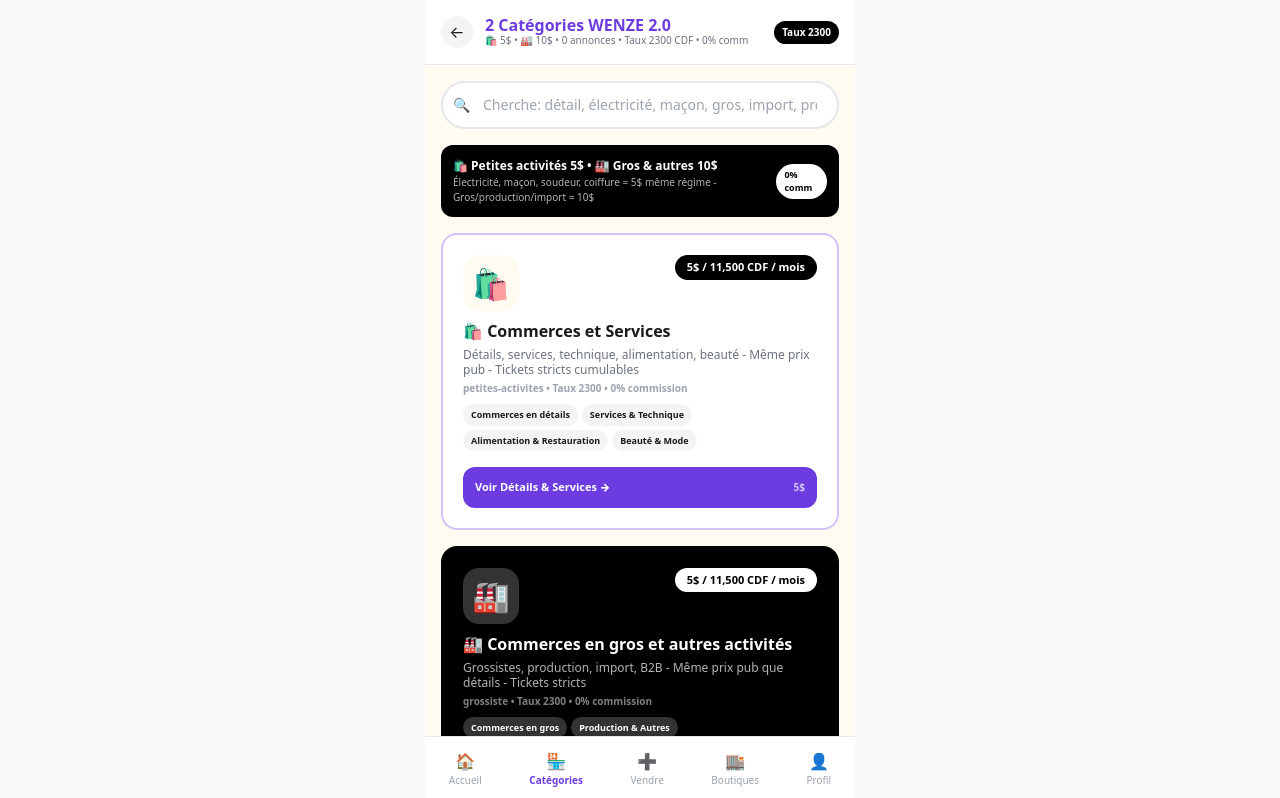
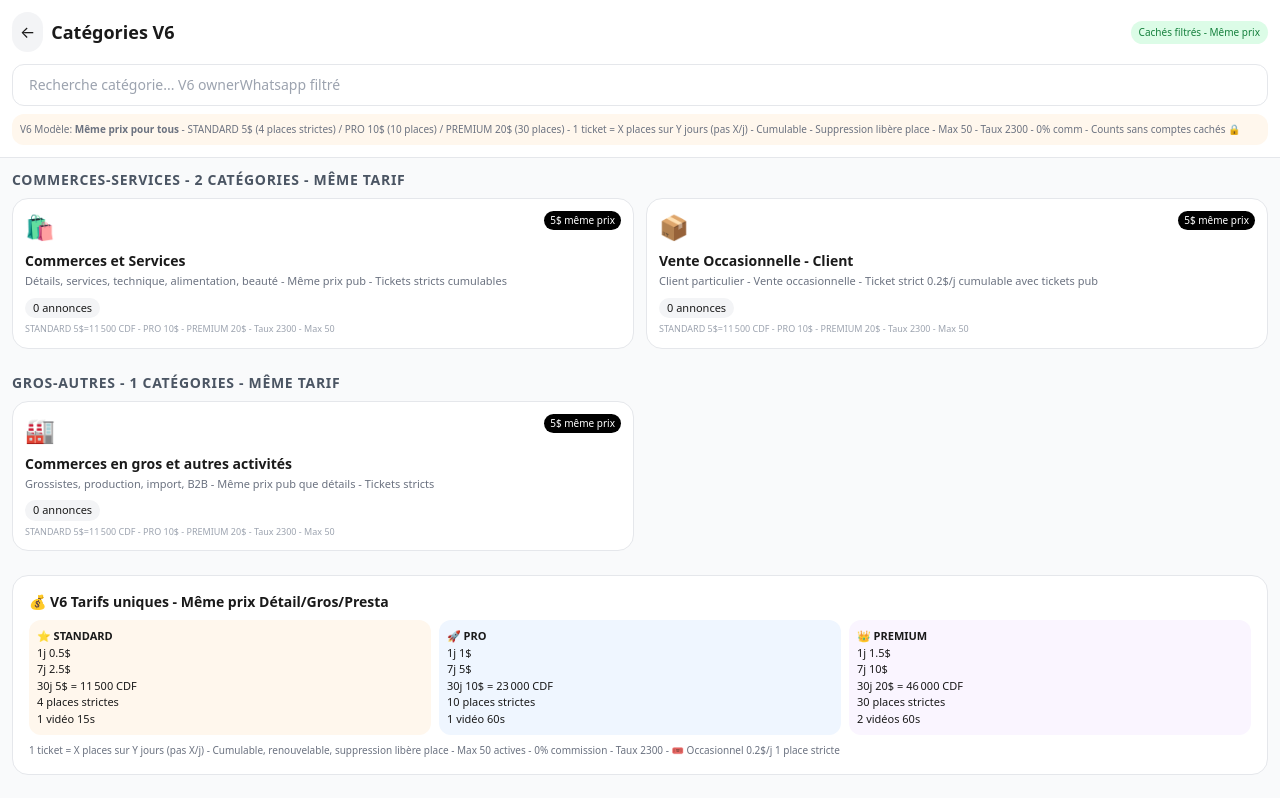
Before and after one commit to kongolokelvin47-cmd/Wenze-pwa, a Next.js app: page /categorie in a window 1280 px wide. Shown: the top 798 px of the page. Built offline with nearby package versions, Linux system fonts and the light colour scheme.

Commit message:
Enhance CategoriesPage with paid counts and UI updates
Updated the CategoriesPage component to include additional state management for paid counts, improved search functionality, and modified the UI for better user experience.

```diff
--- a/app/categorie/page.tsx
+++ b/app/categorie/page.tsx
@@ -2,22 +2,71 @@
 import Link from "next/link";
 import { useState, useMemo, useEffect } from "react";
 import { CATEGORIES_WENZE, normalizeCategorie, getPrixByCategorie, getCategorieById } from "@/lib/categories";
-import { TAUX_CDF } from "@/lib/paiement";
+import { PALIERS, TAUX_CDF, toCDFString } from "@/lib/paiement";
 
 export default function CategoriesPage() {
   const [search, setSearch] = useState("");
   const [counts, setCounts] = useState<Record<string, number>>({});
+  const [countsPayes, setCountsPayes] = useState<Record<string, number>>({});
 
   useEffect(()=>{
     try{
       const list = JSON.parse(localStorage.getItem("wenze_annonces_list") || "[]");
+      const allUsersRaw = localStorage.getItem("wenze_all_users");
+      const allUsers = allUsersRaw ? JSON.parse(allUsersRaw) : [];
+      const userMap = new Map<string, any>();
+      for(const u of allUsers){
+        const wa = (u.ownerWhatsapp||u.whatsapp||"").toString().replace(/[^0-9]/g,"");
+        if(wa) userMap.set(wa, u);
+      }
+
       const c: Record<string, number> = {};
+      const cPaye: Record<string, number> = {};
+
+      // V6: fonction check si compte caché
+      const isCacheForAnnonce = (a:any)=>{
+        try{
+          const wa = (a.ownerWhatsapp||a.whatsapp||a.userId||"").toString().replace(/[^0-9]/g,"");
+          const user = userMap.get(wa) || { ownerWhatsapp: wa, whatsapp: wa, createdAt: a.createdAt, id: wa };
+          const { isCompteCache } = require("@/lib/paiement");
+          if(typeof isCompteCache==="function"){
+            return isCompteCache(user);
+          }
+          return false;
+        }catch{ return false; }
+      };
+
+      const isPayeForAnnonce = (a:any)=>{
+        try{
+          const wa = (a.ownerWhatsapp||a.whatsapp||"").toString().replace(/[^0-9]/g,"");
+          const user = userMap.get(wa) || { ownerWhatsapp: wa, whatsapp: wa, createdAt: a.createdAt, id: wa };
+          const { checkFreemiumWenze } = require("@/lib/paiement");
+          const ab = checkFreemiumWenze(user, 0);
+          return !!ab.isPaye;
+        }catch{ return false; }
+      };
+
       list.forEach((a:any)=>{
+        if(isCacheForAnnonce(a)) return; // V6: ne compte pas cachés
         const id = normalizeCategorie(a.categorieId || a.categorie || "commerces-services");
         c[id] = (c[id]||0)+1;
+        if(isPayeForAnnonce(a)){
+          cPaye[id] = (cPaye[id]||0)+1;
+        }
       });
+
+      // Compat: compte aussi pour groupe parent
+      for(const cat of CATEGORIES_WENZE){
+        const norm = normalizeCategorie(cat.id);
+        if(c[norm]){
+          const groupe = (cat as any).groupe || "commerces-services";
+          c[groupe] = (c[groupe]||0)+c[norm];
+        }
+      }
+
       setCounts(c);
-    }catch{}
+      setCountsPayes(cPaye);
+    }catch(e){ console.error("counts V6 error", e); }
   },[]);
 
   const filtered = useMemo(()=>{
@@ -26,94 +75,83 @@ export default function CategoriesPage() {
     return CATEGORIES_WENZE.filter(cat =>
       cat.id.toLowerCase().includes(q) ||
       cat.titre.toLowerCase().includes(q) ||
-      cat.titreCourt.toLowerCase().includes(q) ||
-      cat.description.toLowerCase().includes(q) ||
-      cat.regime.toLowerCase().includes(q) ||
-      cat.activites.some(a=>a.label.toLowerCase().includes(q))
+      (cat as any).description?.toLowerCase().includes(q) ||
+      (cat as any).keywords?.some((k:string)=> k.toLowerCase().includes(q))
     );
   },[search]);
 
+  const grouped = useMemo(()=>{
+    const g: Record<string, typeof CATEGORIES_WENZE> = {};
+    for(const cat of filtered){
+      const groupe = (cat as any).groupe || (cat.id.includes("gros")||cat.id.includes("agro") ? "gros-autres" : "commerces-services");
+      if(!g[groupe]) g[groupe]=[];
+      g[groupe].push(cat);
+    }
+    return g;
+  },[filtered]);
+
   return (
-    <div className="max-w-[430px] mx-auto bg-[#FFFBF0] min-h-screen pb-24">
-      <header className="sticky top-0 bg-white z-20 p-4 border-b flex items-center gap-3">
-        <Link href="/" className="w-8 h-8 bg-gray-100 rounded-full flex items-center justify-center">←</Link>
-        <div className="flex-1">
-          <h1 className="font-black text-[#6C3CE0] leading-none">2 Catégories WENZE 2.0</h1>
-          <p className="text-[10px] text-gray-500">🛍️ 5$ • 🏭 10$ • {Object.values(counts).reduce((a,b)=>a+b,0)} annonces • Taux {TAUX_CDF} CDF • 0% comm</p>
+    <div className="min-h-screen bg-gray-50 pb-20">
+      <div className="sticky top-0 z-10 bg-white border-b p-3">
+        <div className="flex items-center gap-2 mb-3">
+          <Link href="/" className="p-2 rounded-full bg-gray-100">←</Link>
+          <h1 className="font-bold text-lg">Catégories V6</h1>
+          <span className="ml-auto text-[10px] bg-green-100 text-green-700 px-2 py-1 rounded-full">Cachés filtrés - Même prix</span>
         </div>
-        <span className="text-[10px] bg-black text-white px-2 py-1 rounded-full font-black">Taux {TAUX_CDF}</span>
-      </header>
-
-      <div className="p-4">
-        <div className="relative mb-4">
-          <input value={search} onChange={e=>setSearch(e.target.value)} placeholder="Cherche: détail, électricité, maçon, gros, import, production..." className="w-full bg-white border-2 rounded-full py-3 px-5 pl-10 text-sm outline-none focus:border-[#6C3CE0]" />
-          <span className="absolute left-3 top-3.5 text-sm">🔍</span>
+        <input value={search} onChange={e=>setSearch(e.target.value)} placeholder="Recherche catégorie... V6 ownerWhatsapp filtré" className="w-full border rounded-xl px-4 py-2.5 text-sm focus:ring-2 focus:ring-orange-400 outline-none" />
+        <div className="mt-2 text-[10px] text-gray-500 bg-orange-50 p-2 rounded-xl">
+          V6 Modèle: <b>Même prix pour tous</b> - STANDARD 5$ (4 places strictes) / PRO 10$ (10 places) / PREMIUM 20$ (30 places) - 1 ticket = X places sur Y jours (pas X/j) - Cumulable - Suppression libère place - Max 50 - Taux {TAUX_CDF} - 0% comm - Counts sans comptes cachés 🔒
+        </div>
       </div>
 
-        <div className="bg-black text-white rounded-xl p-3 mb-4 flex justify-between items-center">
-          <div>
-            <p className="font-black text-[12px]">🛍️ Petites activités 5$ • 🏭 Gros & autres 10$</p>
-            <p className="text-[10px] opacity-70">Électricité, maçon, soudeur, coiffure = 5$ même régime - Gros/production/import = 10$</p>
+      <div className="p-3 space-y-6">
+        {Object.entries(grouped).map(([groupe, cats])=>(
+          <div key={groupe}>
+            <h2 className="font-bold text-sm mb-2 uppercase tracking-wider text-gray-600">{groupe} - {cats.length} catégories - Même tarif</h2>
+            <div className="grid grid-cols-2 gap-3">
+              {cats.map((cat:any)=>{
+                const norm = normalizeCategorie(cat.id);
+                const count = counts[norm]||0;
+                const countPaye = countsPayes[norm]||0;
+                const prixInfo = getPrixByCategorie(cat.id); // V6: retourne même prix 5$ pour compat
+                return (
+                  <Link key={cat.id} href={`/categorie/${cat.id}`} className="bg-white rounded-2xl border p-3 hover:shadow-md transition relative overflow-hidden">
+                    <div className="flex items-start justify-between">
+                      <div className="text-2xl">{cat.icone||cat.icon||"📦"}</div>
+                      <div className="text-[10px] bg-black text-white px-1.5 py-0.5 rounded-full">5$ même prix</div>
                     </div>
-          <span className="bg-white text-black text-[9px] px-2 py-1 rounded-full font-black">0% comm</span>
+                    <div className="font-bold text-sm mt-2 line-clamp-1">{cat.titre}</div>
+                    <div className="text-[11px] text-gray-500 line-clamp-2 mt-0.5">{cat.description||""}</div>
+                    <div className="flex items-center gap-2 mt-2">
+                      <span className="text-[11px] bg-gray-100 px-2 py-0.5 rounded-full">{count} annonces</span>
+                      {countPaye>0 && <span className="text-[10px] bg-green-100 text-green-700 px-1.5 py-0.5 rounded-full">⭐ {countPaye} payées</span>}
                     </div>
-
-        <div className="grid grid-cols-1 gap-4">
-          {filtered.map(cat => {
-            const prix = getPrixByCategorie(cat.id);
-            return (
-              <Link key={cat.id} href={`/categorie/${cat.id}`} className={`border-2 rounded-2xl p-5 flex flex-col gap-2 hover:shadow-md transition active:scale-[0.98] ${cat.id==="gros-autres"?"bg-black text-white border-black":"bg-white border-[#6C3CE0]/30 hover:border-[#6C3CE0]"}`}>
-                <div className="flex justify-between items-start">
-                  <div className={`w-14 h-14 rounded-2xl flex items-center justify-center text-[30px] ${cat.id==="gros-autres"?"bg-white/20":"bg-[#FFFBF0]"}`}>{cat.icon}</div>
-                  <div className="flex flex-col items-end gap-1">
-                    <span className={`text-[11px] font-black px-3 py-1 rounded-full ${cat.id==="gros-autres"?"bg-white text-black":"bg-black text-white"}`}>{prix.prixUSD}$ / {prix.prixCDF.toLocaleString()} CDF / mois</span>
-                    {counts[cat.id] > 0 && <span className={`text-[9px] px-2 py-1 rounded-full font-bold ${cat.id==="gros-autres"?"bg-white/20 text-white":"bg-[#6C3CE0] text-white"}`}>{counts[cat.id]} annonces</span>}
-                  </div>
-                </div>
-                <div className="flex-1">
-                  <p className="font-black text-[16px]">{cat.icon} {cat.titre}</p>
-                  <p className={`text-[12px] leading-tight mt-1 ${cat.id==="gros-autres"?"text-white/70":"text-gray-500"}`}>{cat.description}</p>
-                  <p className={`text-[10px] mt-1 font-bold ${cat.id==="gros-autres"?"text-white/50":"text-gray-400"}`}>{cat.regime} • Taux {TAUX_CDF} • 0% commission</p>
-                  <div className="flex gap-1 flex-wrap mt-2">
-                    {cat.activites.slice(0,6).map((a:any)=> <span key={a.id} className={`text-[9px] px-2 py-1 rounded-full font-bold ${cat.id==="gros-autres"?"bg-white/20":"bg-gray-100"}`}>{a.label}</span>)}
-                    {cat.activites.length > 6 && <span className={`text-[9px] px-2 py-1 rounded-full ${cat.id==="gros-autres"?"bg-white/10":"bg-black text-white"}`}>+{cat.activites.length-6} autres</span>}
-                  </div>
-                </div>
-                <div className={`mt-2 rounded-xl p-3 text-[11px] font-black flex justify-between items-center ${cat.id==="gros-autres"?"bg-white text-black":"bg-[#6C3CE0] text-white"}`}>
-                  <span>Voir {cat.titreCourt} →</span>
-                  <span className="text-[10px] opacity-70">{prix.prixUSD}$</span>
-                </div>
+                    <div className="text-[9px] text-gray-400 mt-1">STANDARD 5$={toCDFString(5)} - PRO 10$ - PREMIUM 20$ - Taux {TAUX_CDF} - Max 50</div>
                   </Link>
                 );
               })}
             </div>
+          </div>
+        ))}
 
         {filtered.length===0 && (
-          <div className="bg-white border-2 border-dashed rounded-2xl p-8 text-center mt-4">
-            <p className="text-3xl">🔍</p>
-            <p className="font-bold text-[13px] mt-2">Pas de catégorie pour "{search}"</p>
-            <p className="text-[11px] text-gray-500">2 catégories: 🛍️ Commerces & Services 5$ et 🏭 Gros & autres 10$</p>
+          <div className="text-center py-10 text-sm text-gray-500">
+            Aucune catégorie trouvée V6<br/>
+            <span className="text-[11px]">Recherche par id, titre, description - Comptes cachés filtrés</span>
           </div>
         )}
 
-        <div className="mt-6 bg-white border rounded-2xl p-4">
-          <p className="font-black text-[12px]">WENZE 2.0 - Explication</p>
-          <div className="text-[11px] text-gray-600 mt-2 space-y-2">
-            <p>🛍️ <b>Commerces & Services 5$ / 11 500 CDF / mois:</b> Détail, alimentation, service, électricité, maçonnerie, soudeur, plomberie, coiffure, couture, restauration, réparation - toutes petites activités même prix 5$.</p>
-            <p>🏭 <b>Gros & autres 10$ / 23 000 CDF / mois:</b> Grossiste, semi-gros, import-export, distribution, production locale, usine, B2B, gros volume.</p>
-            <p className="text-[10px] text-gray-400">Taux fixe {TAUX_CDF} CDF • 0% commission sur ventes • Boutique visible /boutiques après paiement</p>
+        {/* Footer prix même pour tous */}
+        <div className="bg-white rounded-2xl border p-4">
+          <h3 className="font-bold text-sm mb-2">💰 V6 Tarifs uniques - Même prix Détail/Gros/Presta</h3>
+          <div className="grid grid-cols-3 gap-2 text-[11px]">
+            <div className="bg-orange-50 p-2 rounded-xl"><b>⭐ STANDARD</b><br/>1j 0.5$<br/>7j 2.5$<br/>30j 5$ = {toCDFString(5)}<br/>4 places strictes<br/>1 vidéo 15s</div>
+            <div className="bg-blue-50 p-2 rounded-xl"><b>🚀 PRO</b><br/>1j 1$<br/>7j 5$<br/>30j 10$ = {toCDFString(10)}<br/>10 places strictes<br/>1 vidéo 60s</div>
+            <div className="bg-purple-50 p-2 rounded-xl"><b>👑 PREMIUM</b><br/>1j 1.5$<br/>7j 10$<br/>30j 20$ = {toCDFString(20)}<br/>30 places strictes<br/>2 vidéos 60s</div>
+          </div>
+          <div className="text-[10px] text-gray-500 mt-2">1 ticket = X places sur Y jours (pas X/j) - Cumulable, renouvelable, suppression libère place - Max 50 actives - 0% commission - Taux {TAUX_CDF} - 🎟️ Occasionnel 0.2$/j 1 place stricte</div>
         </div>
       </div>
     </div>
-
-      <nav className="fixed bottom-0 max-w-[430px] w-full bg-white border-t flex justify-around py-3 text-[10px] z-30">
-        <Link href="/" className="flex flex-col items-center text-gray-400"><span className="text-base">🏠</span>Accueil</Link>
-        <span className="flex flex-col items-center font-bold text-[#6C3CE0]"><span className="text-base">🏪</span>Catégories</span>
-        <Link href="/publier" className="flex flex-col items-center text-gray-400"><span className="text-base">➕</span>Vendre</Link>
-        <Link href="/boutiques" className="flex flex-col items-center text-gray-400"><span className="text-base">🏬</span>Boutiques</Link>
-        <Link href="/profil" className="flex flex-col items-center text-gray-400"><span className="text-base">👤</span>Profil</Link>
-      </nav>
-    </div>
   );
                       }
-export const dynamic = 'force-dynamic';
```
Lines whose indentation alone changed are shown as unchanged.
